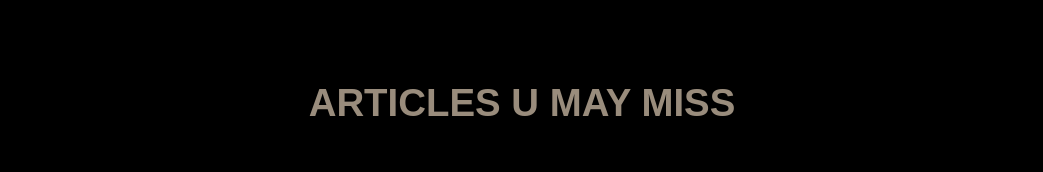
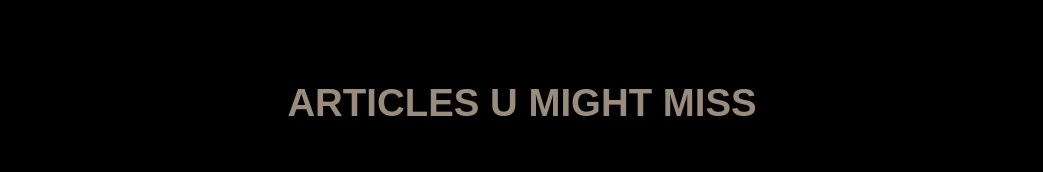
Before and after one commit to aayanahmed06/Article, a plain HTML site: page index.html in a window 1280 px wide. Shown: the part 1246-1418 px from the top of the page, without its empty margins (118-1161 px from the left). Drawn offline with nearby package versions, Linux system fonts and the light colour scheme.

Commit message:
Add files via upload

```diff
--- a/index.html
+++ b/index.html
@@ -19,8 +19,8 @@
     <!-- nav bar -->
     <nav>
         <h1>Navbar</h1>
-           <a href="#article-1" class="heading">Popular Articles</a>
-            <a href="#article-2" class="heading">Articles u might miss</a>
+        <a href="#article-1" class="heading">Popular Articles</a>
+        <a href="#article-2" class="heading">Articles u might miss</a>
     </nav>
     <!-- Blog section -->
     <section id="article-1">
@@ -136,7 +136,7 @@
     <section id="article-2">
 
         <div class="article-heading">
-            <h3>articles u may miss</h3>
+            <h3>articles u might miss</h3>
             <!-- article container -->
             <div class="article-container">
                 <!-- box -1 -->
```
